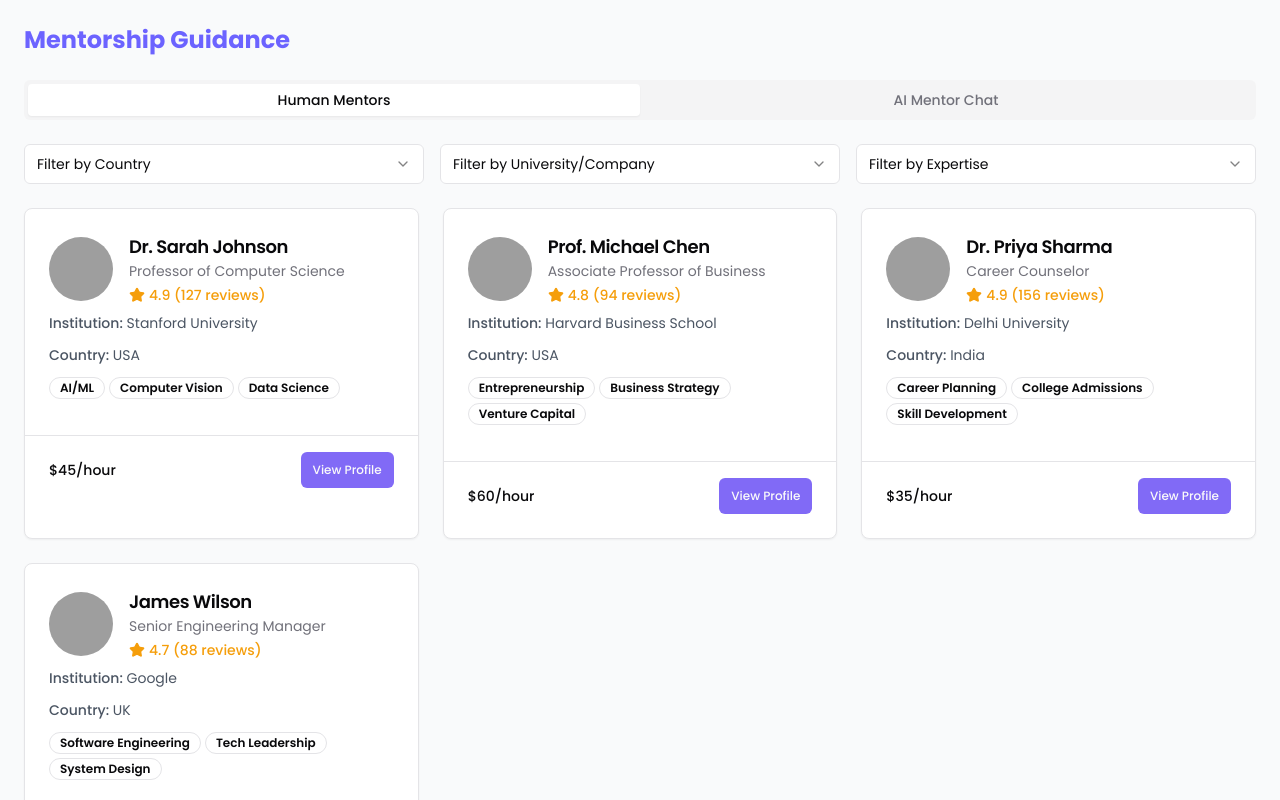
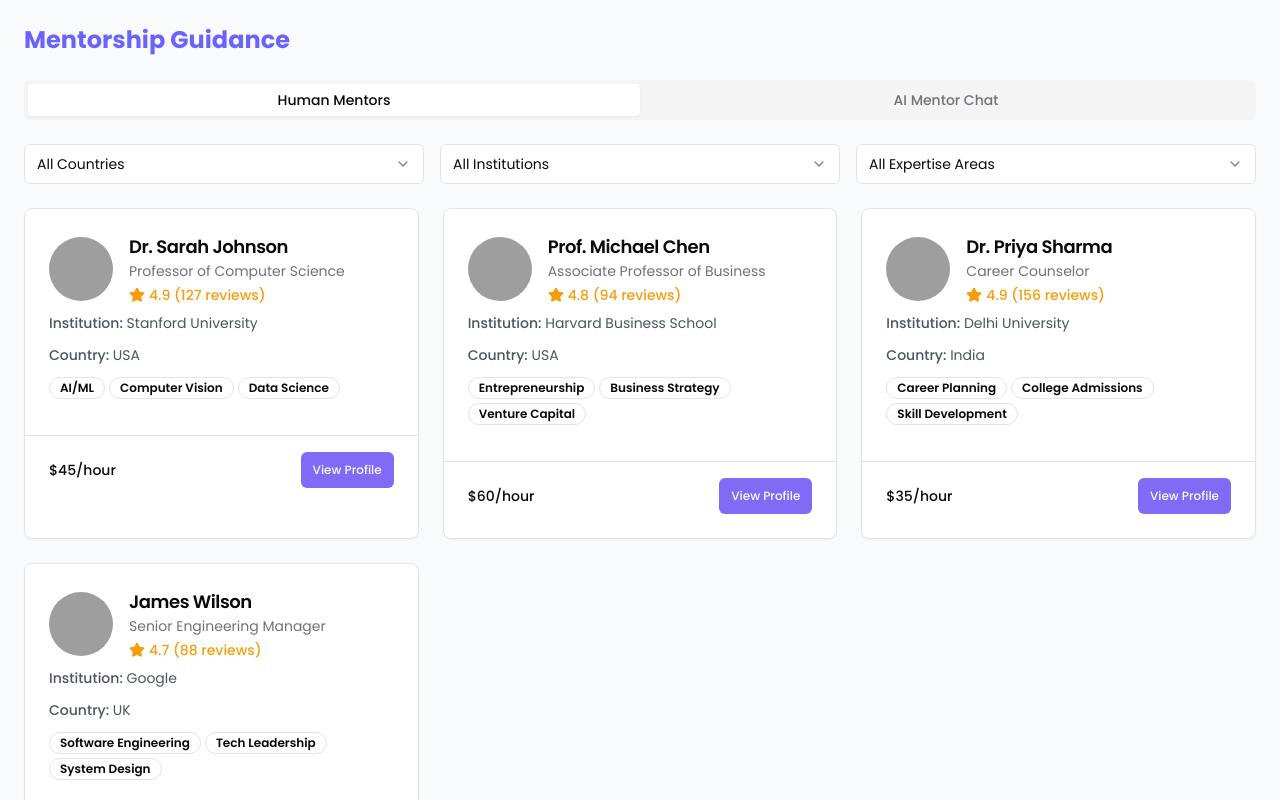
Before and after one commit to vanshu0022/youth-empire, a React (Vite) app: page /mentorship in a window 1280 px wide. Built offline with nearby package versions, Linux system fonts and the light colour scheme; grey boxes are pictures that could not be loaded.

Commit message:
Fix: Select component value prop error
Ensure Select.Item components have non-empty string values to prevent the "A <Select.Item /> must have a value prop that is not an empty string" error.

```diff
--- a/src/pages/Mentorship.tsx
+++ b/src/pages/Mentorship.tsx
@@ -94,9 +94,9 @@ const MentorshipTypes = [
 const Mentorship = () => {
   const [selectedMentor, setSelectedMentor] = useState(null);
   const [filters, setFilters] = useState({
-    country: "",
-    university: "",
-    expertise: ""
+    country: "all",
+    university: "all",
+    expertise: "all"
   });
   const [aiMessage, setAiMessage] = useState("");
   const [chatMessages, setChatMessages] = useState([
@@ -130,9 +130,9 @@ const Mentorship = () => {
   // Apply filters to mentors list
   const filteredMentors = mentors.filter(mentor => {
     return (
-      (filters.country === "" || mentor.country === filters.country) &&
-      (filters.university === "" || mentor.university === filters.university) &&
-      (filters.expertise === "" || mentor.expertise.includes(filters.expertise))
+      (filters.country === "all" || mentor.country === filters.country) &&
+      (filters.university === "all" || mentor.university === filters.university) &&
+      (filters.expertise === "all" || mentor.expertise.includes(filters.expertise))
     );
   });
 
@@ -165,7 +165,7 @@ const Mentorship = () => {
                         <SelectValue placeholder="Filter by Country" />
                       </SelectTrigger>
                       <SelectContent>
-                        <SelectItem value="">All Countries</SelectItem>
+                        <SelectItem value="all">All Countries</SelectItem>
                         <SelectItem value="USA">USA</SelectItem>
                         <SelectItem value="UK">UK</SelectItem>
                         <SelectItem value="India">India</SelectItem>
@@ -177,7 +177,7 @@ const Mentorship = () => {
                         <SelectValue placeholder="Filter by University/Company" />
                       </SelectTrigger>
                       <SelectContent>
-                        <SelectItem value="">All Institutions</SelectItem>
+                        <SelectItem value="all">All Institutions</SelectItem>
                         <SelectItem value="Stanford University">Stanford University</SelectItem>
                         <SelectItem value="Harvard Business School">Harvard Business School</SelectItem>
                         <SelectItem value="Delhi University">Delhi University</SelectItem>
@@ -190,7 +190,7 @@ const Mentorship = () => {
                         <SelectValue placeholder="Filter by Expertise" />
                       </SelectTrigger>
                       <SelectContent>
-                        <SelectItem value="">All Expertise Areas</SelectItem>
+                        <SelectItem value="all">All Expertise Areas</SelectItem>
                         <SelectItem value="AI/ML">AI/ML</SelectItem>
                         <SelectItem value="Entrepreneurship">Entrepreneurship</SelectItem>
                         <SelectItem value="Career Planning">Career Planning</SelectItem>
```
